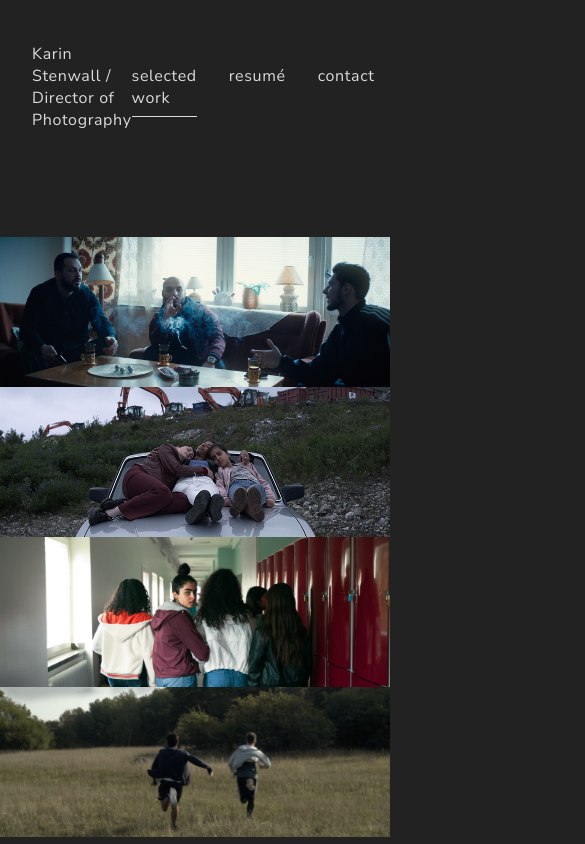
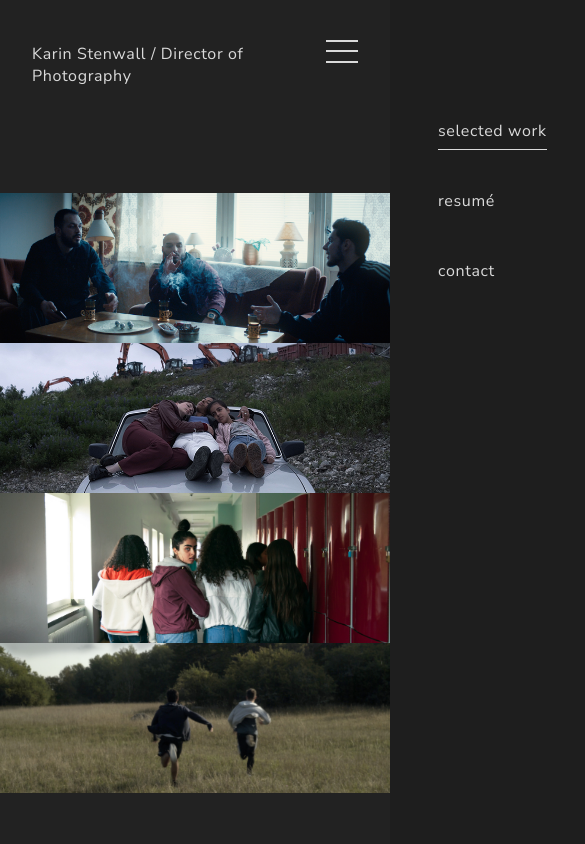
Before and after one commit to stenwall/portfolio, a Next.js app: page /dop in a window 390 px wide. Shown: the top 844 px of the page, 585 px wide, since content can reach past the window. Built offline with nearby package versions, Linux system fonts and the light colour scheme.

Commit message:
feat: mobile menu for /dop

```diff
--- /dev/null
+++ b/components/flick-menu/burger/Burger.module.scss
@@ -0,0 +1,52 @@
+.wrapper {
+  position: absolute;
+  top: 2.2rem;
+  right: 2rem;
+  display: flex;
+  flex-direction: column;
+  justify-content: space-around;
+  width: 2rem;
+  height: 2rem;
+  background: transparent;
+  border: none;
+  cursor: pointer;
+  padding: 0;
+  z-index: 10;
+
+  &:focus {
+    outline: none;
+  }
+
+  div {
+    width: 2rem;
+    height: 2px;
+    background-color: #dadada;
+    transition: all 0.3s linear;
+    position: relative;
+    transform-origin: 1px;
+
+    &:first-child {
+      transform: rotate(0);
+
+      &.open {
+        transform: rotate(45deg);
+      }
+    }
+
+    &:nth-child(2) {
+      opacity: 1;
+
+      &.open {
+        opacity: 0;
+      }
+    }
+
+    &:last-child {
+      transform: rotate(0);
+
+      &.open {
+        transform: rotate(-45deg);
+      }
+    }
+  }
+}
--- /dev/null
+++ b/components/flick-menu/burger/index.tsx
@@ -0,0 +1,23 @@
+import classNames from 'classnames';
+import styles from './Burger.module.scss';
+
+interface Props {
+  open: boolean;
+  setOpen: (open: boolean) => void;
+}
+
+const Burger = (props: Props) => {
+  const { open, setOpen } = props;
+
+  const burgerClass = classNames(open ? styles.open : null);
+
+  return (
+    <button className={styles.wrapper} onClick={() => setOpen(!open)}>
+      <div className={burgerClass} />
+      <div className={burgerClass} />
+      <div className={burgerClass} />
+    </button>
+  );
+};
+
+export default Burger;
--- /dev/null
+++ b/components/flick-menu/menu/Menu.module.scss
@@ -0,0 +1,59 @@
+.nav {
+  display: flex;
+  flex-direction: column;
+  align-items: flex-start;
+  gap: 2rem;
+  background: #1e1e1ef3;
+  height: 100vh;
+  min-width: 70vw;
+  text-align: left;
+  padding: 7rem 3rem;
+  position: absolute;
+  top: 0;
+  right: 0;
+  transition: transform 0.3s ease-in-out;
+  transform: translateX(100%);
+  z-index: 1;
+
+  &.desktop {
+    flex-direction: row;
+    background: unset;
+    height: auto;
+    min-width: unset;
+    padding: 0;
+    position: static;
+    transform: unset;
+  }
+
+  &.open {
+    transform: translateX(0);
+  }
+
+  a {
+    position: relative;
+    padding: 0.5rem 0;
+
+    &::after {
+      content: '';
+      position: absolute;
+      width: 100%;
+      transform: scaleX(0);
+      height: 1px;
+      bottom: 0;
+      left: 0;
+      background-color: #dadada;
+      transform-origin: bottom left;
+      transition: transform 0.3s ease-out;
+    }
+
+    &:not(.active):hover::after {
+      transform: scaleX(1);
+      transform-origin: bottom left;
+    }
+
+    &.active::after {
+      transform: scaleX(1);
+      transition: none;
+    }
+  }
+}
--- /dev/null
+++ b/components/flick-menu/menu/index.tsx
@@ -0,0 +1,43 @@
+import Link from 'next/link';
+import { useRouter } from 'next/router';
+import styles from './Menu.module.scss';
+import classNames from 'classnames';
+
+interface Props {
+  open: boolean;
+  desktop: boolean;
+}
+const Menu = ({ open, desktop }: Props) => {
+  const { asPath: currentPath } = useRouter();
+
+  return (
+    <nav
+      className={classNames(
+        styles.nav,
+        desktop ? styles.desktop : null,
+        open ? styles.open : null
+      )}
+    >
+      <Link
+        href="/dop"
+        className={currentPath === '/dop' ? styles.active : null}
+      >
+        selected work
+      </Link>
+      <Link
+        href="/dop/resume"
+        className={currentPath === '/dop/resume' ? styles.active : ''}
+      >
+        resumé
+      </Link>
+      <Link
+        href="/dop/contact"
+        className={currentPath === '/dop/contact' ? styles.active : ''}
+      >
+        contact
+      </Link>
+    </nav>
+  );
+};
+
+export default Menu;
--- a/components/layout/FlickLayout.tsx
+++ b/components/layout/FlickLayout.tsx
@@ -1,9 +1,11 @@
-import React, { ReactNode } from 'react';
+import React, { ReactNode, useState } from 'react';
 import Head from 'next/head';
 import Link from 'next/link';
-import { useRouter } from 'next/router';
 import { Nunito_Sans, Nunito } from '@next/font/google';
 import styles from '@components/layout/Layout.module.scss';
+import Burger from '@components/flick-menu/burger';
+import Menu from '@components/flick-menu/menu';
+import useMediaQuery from 'hooks/useMediaQuery';
 
 const nunitoSans = Nunito_Sans({
   weight: ['200', '300', '400', '600', '700'],
@@ -26,7 +28,8 @@ const FlickLayout = ({
   children,
   title = 'Karin Stenwall | Director of Photography'
 }: Props) => {
-  const { asPath: currentPath } = useRouter();
+  const [open, setOpen] = useState(false);
+  const isDesktop = useMediaQuery('(min-width: 810px)');
 
   return (
     <>
@@ -53,26 +56,10 @@ const FlickLayout = ({
         <Link href="/dop">
           <h1>Karin Stenwall / Director of Photography</h1>
         </Link>
-        <nav className={styles.nav}>
-          <Link
-            href="/dop"
-            className={currentPath === '/dop' ? styles.active : ''}
-          >
-            selected work
-          </Link>
-          <Link
-            href="/dop/resume"
-            className={currentPath === '/dop/resume' ? styles.active : ''}
-          >
-            resumé
-          </Link>
-          <Link
-            href="/dop/contact"
-            className={currentPath === '/dop/contact' ? styles.active : ''}
-          >
-            contact
-          </Link>
-        </nav>
+        <div>
+          {!isDesktop && <Burger open={open} setOpen={setOpen} />}
+          <Menu open={open} desktop={isDesktop} />
+        </div>
       </header>
       {children}
     </>
--- a/components/layout/Layout.module.scss
+++ b/components/layout/Layout.module.scss
@@ -1,6 +1,7 @@
 .header {
   display: flex;
   align-items: center;
+  justify-content: space-between;
   padding: 2rem;
   max-width: 1600px;
   margin: 0 auto;
@@ -9,6 +10,7 @@
   h1 {
     font-size: 1rem;
     font-weight: normal;
+    padding-right: 3rem;
   }
 
   a {
--- a/pages/dop/index.tsx
+++ b/pages/dop/index.tsx
@@ -2,8 +2,11 @@ import styles from '@styles/Flick.module.scss';
 import Layout from '@components/layout/FlickLayout';
 import { films } from 'projects/flick/films';
 import GalleryItem from '@components/galleryItem';
+import useMediaQuery from 'hooks/useMediaQuery';
 
 const Flick = () => {
+  const hoverable = useMediaQuery('(any-hover: hover)');
+
   return (
     <Layout>
       <main>
@@ -16,6 +19,7 @@ const Flick = () => {
                 title={film.title}
                 link={film.link}
                 delay={film.delay}
+                hoverable={hoverable}
               />
             ))}
         </ul>
```
